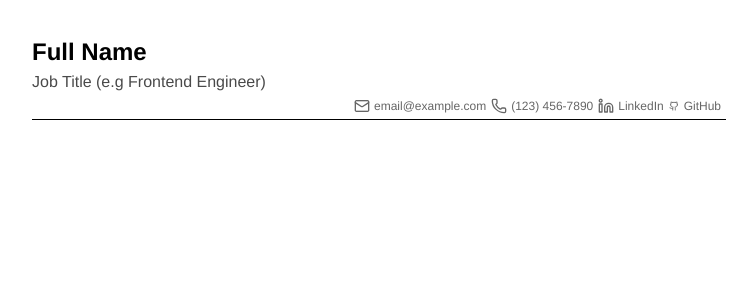
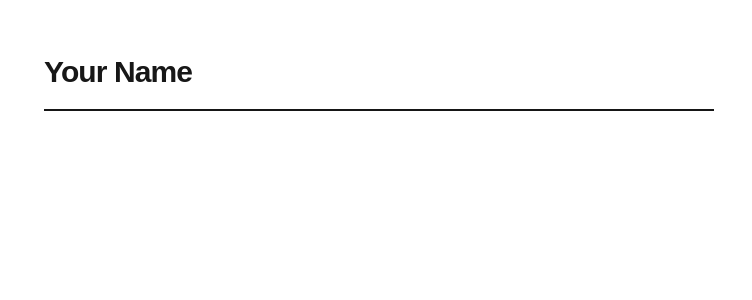
Before and after one commit to Rooqx/resumash, a React (Vite) app in the folder client/: page /rxsme in a window 1280 px wide. Shown: the top 300 px of the page, without its empty margins (18-770 px from the left). Built offline with nearby package versions, Linux system fonts and the light colour scheme; a web font is replaced by a local one.

Commit message:
feat(resume): connect template selection to live preview and PDF export

```diff
--- a/client/src/routes/rxsme.tsx
+++ b/client/src/routes/rxsme.tsx
@@ -1,6 +1,11 @@
 import { createFileRoute } from '@tanstack/react-router'
-import ResumePDF from '@/resumeTemplates/template1/PDFTemplate'
+import ResumeDocument from '@/features/resume-builder/templates/ResumeDocument'
+import { templateSchema } from '@/features/resume-builder/templates/registry'
 
 export const Route = createFileRoute('/rxsme')({
-  component: () => <ResumePDF />,
+ component: ResumePrintRoute,
 })
+function ResumePrintRoute(){
+ const template=templateSchema.safeParse(new URLSearchParams(window.location.search).get('template'))
+ return <ResumeDocument template={template.success?template.data:'modern'} printPayload />
+}
```
